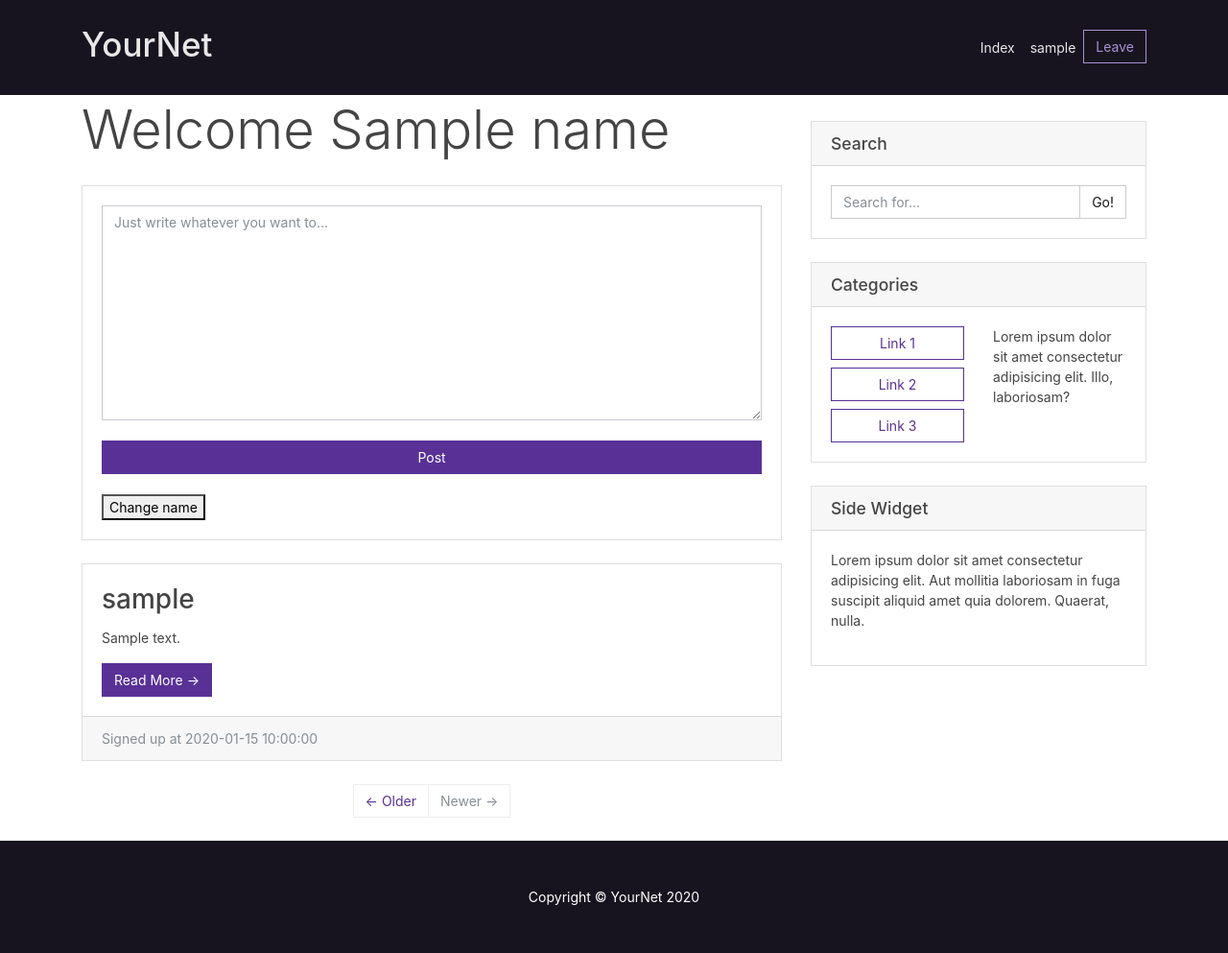
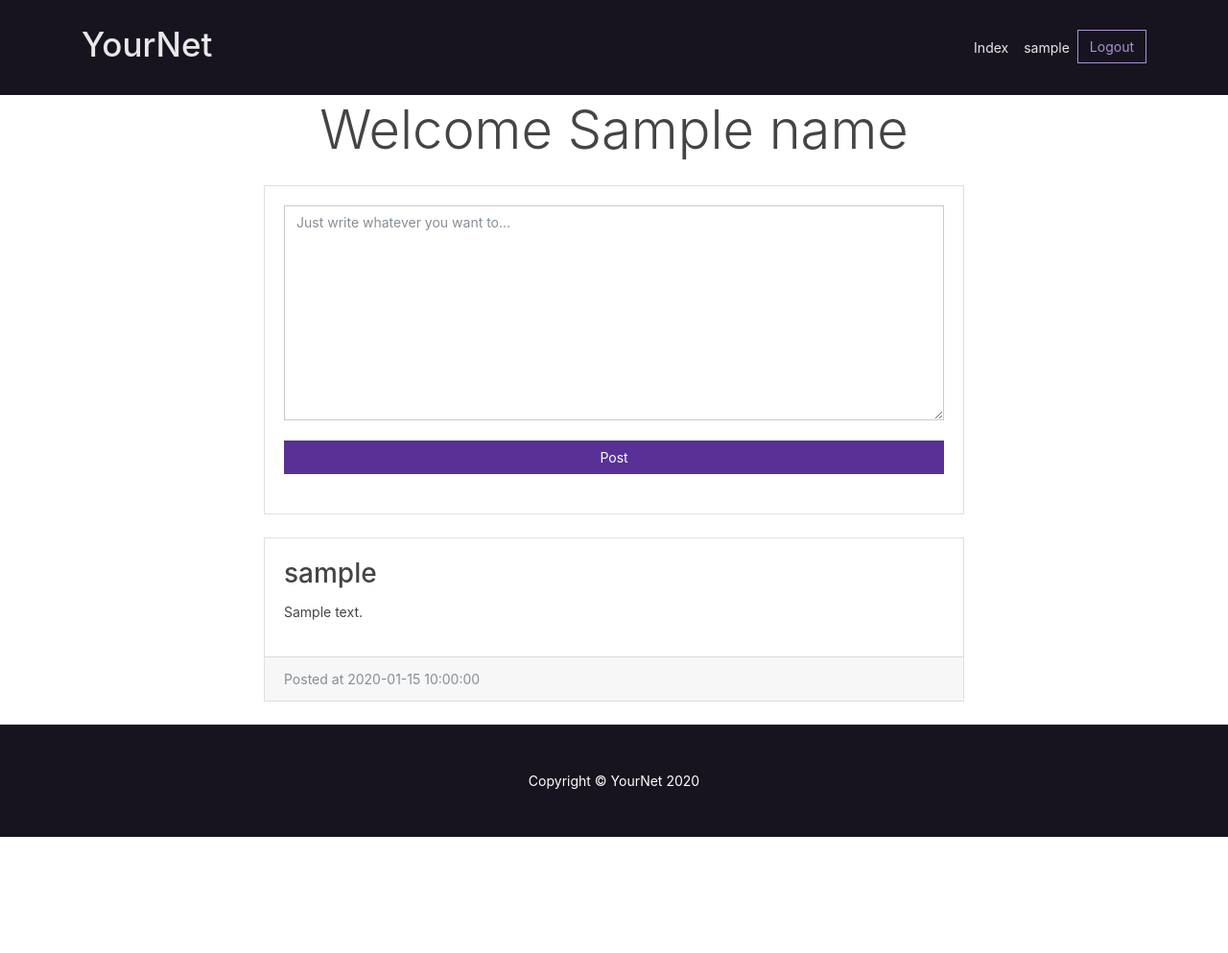
Before and after one commit to camiilavillamizar/Blockchain_app, a Flask app: template blockchain/app/templates/index.html in a window 1280 px wide. Shown: the whole page at 96% size. After the commit the page ends 872 px from the top, so only its background shows below. Run offline with Flask 2, Linux system fonts and the light colour scheme; the template is opened without the code that fills it: most values are stand-ins (such as "Sample title", 1, 10 or a date in 2020); parts of the project's set-up code (start-up, migrations or seed data) failed here and were passed over; some libraries are stand-ins or nearby versions.

Commit message:
Update index.html

```diff
--- a/blockchain/app/templates/index.html
+++ b/blockchain/app/templates/index.html
@@ -7,21 +7,20 @@
     <!-- Navigation -->
     <nav class="navbar navbar-expand-lg navbar-dark bg-dark fixed-top">
       <div class="container">
-        <a class="navbar-brand" href="/"><h1>YourNet</h1></a>
+        <a class="navbar-brand" href="/index/{{user_name}}/{{name}}"><h1>YourNet</h1></a>
         <button class="navbar-toggler collapsed" type="button" data-toggle="collapse" data-target="#navbarResponsive" aria-controls="navbarResponsive" aria-expanded="false" aria-label="Toggle navigation">
           <span class="navbar-toggler-icon"></span>
         </button>
         <div class="navbar-collapse collapse" id="navbarResponsive" >
           <ul class="navbar-nav ml-auto">
             <li class="nav-item active">
-              <a class="nav-link" href="/index">Index
-              </a>
+              <a class="nav-link" href="/index/{{user_name}}/{{name}}">Index</a>
             </li>
             <li class="nav-item active">
-              <a class="nav-link" href="/user.html">{{user_name}}</a>
+              <a class="nav-link" href="/{{user_name}}">{{user_name}}</a>
             </li>
             <li class="nav-item active">
-              <a href="/leave"> <button class="btn btn-outline-secondary">Leave</button></a>
+              <a href="/"> <button class="btn btn-outline-secondary">Logout</button></a>
             </li>
           </ul>
         </div>
@@ -34,8 +33,8 @@
       <div class="row">
 
         <!-- Entries Column -->
-        <div class="col-md-8 mt-4">
-            <h1 class="my-4 display-4">Welcome {{name}}</h1>
+        <div class="col-md-8 mt-4 mx-auto">
+            <h1 class="my-4 display-4 text-center">Welcome {{name}}</h1>
 
             <!-- Post Form -->
             <div class="card mb-4">
@@ -46,7 +45,6 @@
                     <input type="submit" value="Post" class="btn btn-primary btn-block">
                   </form>
                   <br>
-                  <a href="/update_name" target="_blank"><button>Change name</button></a>
               </div>
 
             </div>
@@ -58,79 +56,16 @@
             <div class="card-body">
               <h2 class="card-title">{{post.user_name}}</h2>
               <p>{{post.content}}</p>
-              <a href="#" class="btn btn-primary">Read More →</a>
             </div>
             <div class="card-footer text-muted">
-              {% if post.type == "transaction" %}
+              {% if post.type == "inscription" %}
+              Signed up at {{post.datetime}}
+              {% else %}
               Posted at {{post.datetime}}
-              {% else %}
-              Signed up at {{post.datetime}}
               {% endif %}
             </div>
           </div>
           {% endfor %}
-
-
-          <!-- Pagination -->
-          <ul class="pagination justify-content-center mb-4">
-            <li class="page-item">
-              <a class="page-link" href="#">← Older</a>
-            </li>
-            <li class="page-item disabled">
-              <a class="page-link" href="#">Newer →</a>
-            </li>
-          </ul>
-
-        </div>
-
-        <!-- Sidebar Widgets Column -->
-        <div class="col-md-4 mt-5">
-
-          <!-- Search Widget -->
-          <div class="card my-4">
-            <h5 class="card-header">Search</h5>
-            <div class="card-body">
-              <div class="input-group">
-                <input type="text" class="form-control" placeholder="Search for...">
-                <span class="input-group-append">
-                  <button class="btn btn-secondary" type="button">Go!</button>
-                </span>
-              </div>
-            </div>
-          </div>
-
-          <!-- Categories Widget -->
-          <div class="card my-4">
-            <h5 class="card-header">Categories</h5>
-            <div class="card-body">
-              <div class="row">
-                <div class="col-lg-6">
-                  <ul class="list-unstyled mb-0">
-                    <li>
-                      <a href="#" class="btn btn-outline-primary btn-block">Link 1</a>
-                    </li>
-                    <li>
-                      <a href="#" class="btn btn-outline-primary btn-block mt-2">Link 2</a>
-                    </li>
-                    <li>
-                      <a href="#" class="btn btn-outline-primary btn-block mt-2">Link 3</a>
-                    </li>
-                  </ul>
-                </div>
-                <div class="col-lg-6">
-                  <p>Lorem ipsum dolor sit amet consectetur adipisicing elit. Illo, laboriosam?</p>
-                </div>
-              </div>
-            </div>
-          </div>
-
-          <!-- Side Widget -->
-          <div class="card my-4">
-            <h5 class="card-header">Side Widget</h5>
-            <div class="card-body">
-              <p>Lorem ipsum dolor sit amet consectetur adipisicing elit. Aut mollitia laboriosam in fuga suscipit aliquid amet quia dolorem. Quaerat, nulla.</p>
-            </div>
-          </div>
 
         </div>
 
```
